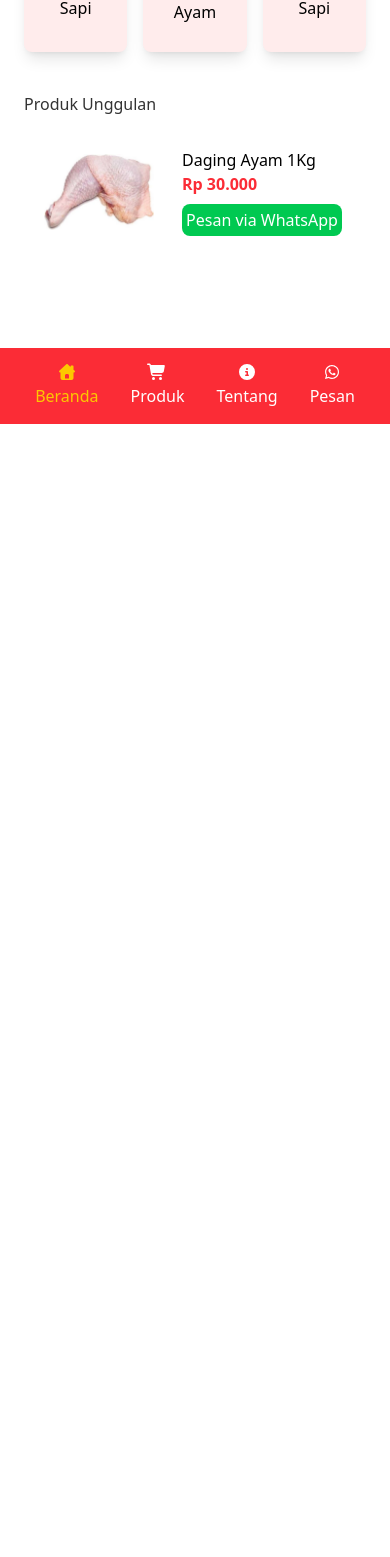
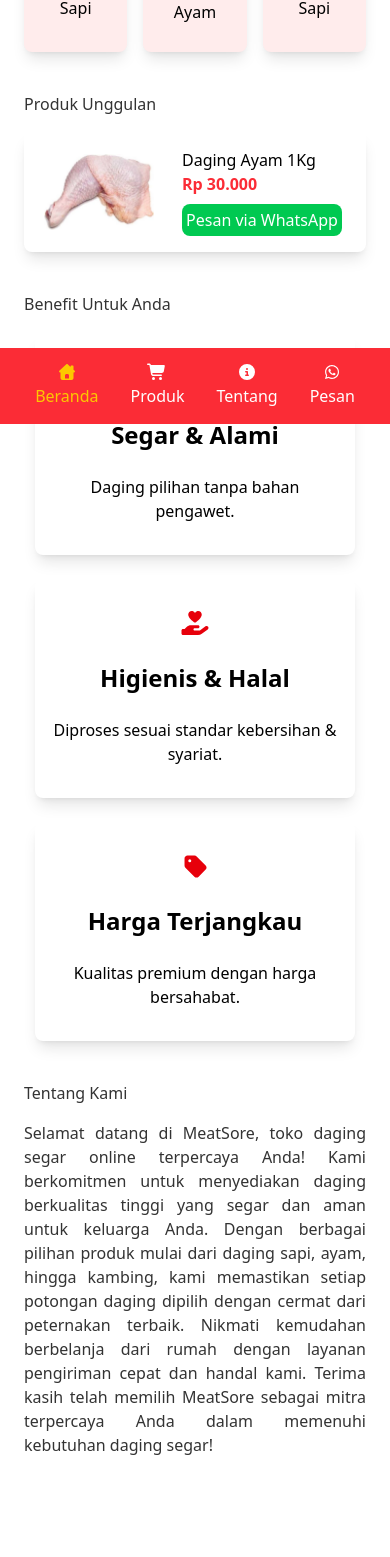
Before and after one commit to SandiSopian/meatstore-website, a Next.js app: page / in a window 390 px wide. Shown: the part 420-1977 px from the top of the page. Before the commit the page ends 844 px from the top, so only its background shows below. Built offline with nearby package versions, Linux system fonts and the light colour scheme.

Commit message:
add benefits components

```diff
--- a/app/page.tsx
+++ b/app/page.tsx
@@ -1,4 +1,7 @@
 import Image from "next/image";
+import CategoriesProducts from "../components/CategoriesProducts";
+import FeaturedProducts from "@/components/FeaturedProducts";
+import BenefitsSection from "@/components/BenefitsSection";
 
 export default function Home() {
   return (
@@ -13,68 +16,30 @@ export default function Home() {
         />
       </section>
 
-      <section>
-        <h2 className="mt-5">Kategori Daging Segar</h2>
-        <div className="grid grid-cols-3 md:grid-cols-4 gap-4 mt-4">
-          <div className="category-card p-4 h-40 bg-[#FFECEC] rounded-lg shadow-lg text-center">
-            <Image
-              src="/meat-rib.png"
-              alt="Daging Sapi"
-              width={100}
-              height={100}
-              className="mx-auto rounded-full"
-            />
-            <h3 className="mt-2 text-black">Daging Sapi</h3>
-          </div>
-
-          <div className="category-card p-4 h-40 bg-[#FFECEC] rounded-lg shadow-lg text-center">
-            <div className="bg-white rounded-full p-2 inline-block">
-              <Image
-                src="/chicken-meat.png"
-                alt="Daging Ayam"
-                width={100}
-                height={100}
-              />
-            </div>
-            <h3 className="mt-2 text-black">Daging Ayam</h3>
-          </div>
-
-          <div className="category-card p-4 h-40 bg-[#FFECEC] rounded-lg shadow-lg text-center">
-            <Image
-              src="/meat-rib.png"
-              alt="Daging Sapi"
-              width={100}
-              height={100}
-              className="mx-auto rouneded-full"
-            />
-            <h3 className="mt-2 text-black">Daging Sapi</h3>
-          </div>
-        </div>
+      <section id="categories-products">
+        <CategoriesProducts />
       </section>
 
-      <section>
-        <h2 className="mt-10">Produk Unggulan</h2>
-        <div className="flex flex-col ">
-          <div className="flex w-full items-center gap-6 dark:bg-[#FFF4F4] rounded-lg p-4 mt-4">
-            <div>
-              <Image
-                src="/chicken-meat.png"
-                alt="Daging Ayam"
-                width={110}
-                height={100}
-                className="rounded-lg m-1"
-              />
-            </div>
+      <section id="featured-products" className="mt-10">
+        <FeaturedProducts />
+      </section>
 
-            <div>
-              <h3 className="text-black">Daging Ayam 1Kg</h3>
-              <p className="text-red-500 font-bold">Rp 30.000</p>
-              <div className="bg-green-500 text-white text-center p-1 rounded-lg w-40 mt-2 cursor-pointer">
-                Pesan via WhatsApp
-              </div>
-            </div>
-          </div>
-        </div>
+      <section id="benefits-section" className="mt-10">
+        <BenefitsSection />
+      </section>
+
+      <section id="about-us" className="mt-10">
+        <h2>Tentang Kami</h2>
+        <p className="mt-4 text-justify">
+          Selamat datang di MeatSore, toko daging segar online terpercaya Anda!
+          Kami berkomitmen untuk menyediakan daging berkualitas tinggi yang
+          segar dan aman untuk keluarga Anda. Dengan berbagai pilihan produk
+          mulai dari daging sapi, ayam, hingga kambing, kami memastikan setiap
+          potongan daging dipilih dengan cermat dari peternakan terbaik. Nikmati
+          kemudahan berbelanja dari rumah dengan layanan pengiriman cepat dan
+          handal kami. Terima kasih telah memilih MeatSore sebagai mitra
+          terpercaya Anda dalam memenuhi kebutuhan daging segar!
+        </p>
       </section>
     </main>
   );
--- /dev/null
+++ b/components/BenefitsSection.tsx
@@ -0,0 +1,44 @@
+import React from "react";
+import { FontAwesomeIcon } from "@fortawesome/react-fontawesome";
+import {
+  faLeaf,
+  faHandHoldingHeart,
+  faTag,
+} from "@fortawesome/free-solid-svg-icons";
+
+const BenefitsSection = () => {
+  return (
+    <div>
+      <h2 className="my-5">Benefit Untuk Anda</h2>
+
+      <div className="mb-6 flex flex-col gap-6 bg-white text-black text-center max-w-xs mx-auto p-4 rounded-lg shadow-lg w-full">
+        <div className="mt-4">
+          <FontAwesomeIcon icon={faLeaf} className="text-2xl text-red-600" />
+        </div>
+        <h2 className="font-bold text-2xl">Segar & Alami</h2>
+        <p className="mb-4">Daging pilihan tanpa bahan pengawet.</p>
+      </div>
+
+      <div className="mb-6 flex flex-col gap-6 bg-white text-black text-center max-w-xs mx-auto p-4 rounded-lg shadow-lg w-full">
+        <div className="mt-4">
+          <FontAwesomeIcon
+            icon={faHandHoldingHeart}
+            className="text-2xl text-red-600"
+          />
+        </div>
+        <h2 className="font-bold text-2xl">Higienis & Halal</h2>
+        <p className="mb-4">Diproses sesuai standar kebersihan & syariat.</p>
+      </div>
+
+      <div className="mb-6 flex flex-col gap-6 bg-white text-black text-center max-w-xs mx-auto p-4 rounded-lg shadow-lg w-full">
+        <div className="mt-4">
+          <FontAwesomeIcon icon={faTag} className="text-2xl text-red-600" />
+        </div>
+        <h2 className="font-bold text-2xl">Harga Terjangkau</h2>
+        <p className="mb-4">Kualitas premium dengan harga bersahabat.</p>
+      </div>
+    </div>
+  );
+};
+
+export default BenefitsSection;
--- /dev/null
+++ b/components/CategoriesProducts.tsx
@@ -0,0 +1,47 @@
+import React from "react";
+import Image from "next/image";
+
+const CategoriesProducts = () => {
+  return (
+    <div>
+      <h2 className="mt-5">Kategori Daging Segar</h2>
+      <div className="grid grid-cols-3 md:grid-cols-4 gap-4 mt-4">
+        <div className="category-card p-4 h-40 bg-[#FFECEC] rounded-lg shadow-lg text-center">
+          <Image
+            src="/meat-rib.png"
+            alt="Daging Sapi"
+            width={100}
+            height={100}
+            className="mx-auto rounded-full"
+          />
+          <h3 className="mt-2 text-black">Daging Sapi</h3>
+        </div>
+
+        <div className="category-card p-4 h-40 bg-[#FFECEC] rounded-lg shadow-lg text-center">
+          <div className="bg-white rounded-full p-2 inline-block">
+            <Image
+              src="/chicken-meat.png"
+              alt="Daging Ayam"
+              width={100}
+              height={100}
+            />
+          </div>
+          <h3 className="mt-2 text-black">Daging Ayam</h3>
+        </div>
+
+        <div className="category-card p-4 h-40 bg-[#FFECEC] rounded-lg shadow-lg text-center">
+          <Image
+            src="/meat-rib.png"
+            alt="Daging Sapi"
+            width={100}
+            height={100}
+            className="mx-auto rouneded-full"
+          />
+          <h3 className="mt-2 text-black">Daging Sapi</h3>
+        </div>
+      </div>
+    </div>
+  );
+};
+
+export default CategoriesProducts;
--- /dev/null
+++ b/components/FeaturedProducts.tsx
@@ -0,0 +1,33 @@
+import React from "react";
+import Image from "next/image";
+
+const FeaturedProducts = () => {
+  return (
+    <div>
+      <h2 className="mt-10">Produk Unggulan</h2>
+      <div className="flex flex-col ">
+        <div className="flex w-full items-center gap-6 dark:bg-[#FFF4F4] rounded-lg shadow-lg p-4 mt-4">
+          <div>
+            <Image
+              src="/chicken-meat.png"
+              alt="Daging Ayam"
+              width={110}
+              height={100}
+              className="rounded-lg m-1"
+            />
+          </div>
+
+          <div>
+            <h3 className="text-black">Daging Ayam 1Kg</h3>
+            <p className="text-red-500 font-bold">Rp 30.000</p>
+            <div className="bg-green-500 text-white text-center p-1 rounded-lg w-40 mt-2 cursor-pointer">
+              Pesan via WhatsApp
+            </div>
+          </div>
+        </div>
+      </div>
+    </div>
+  );
+};
+
+export default FeaturedProducts;
--- /dev/null
+++ b/data/homepageData.js
@@ -0,0 +1,70 @@
+import CategoryImg1 from "@/assets/category1-beef.png";
+import CategoryImg2 from "@/assets/category-2.png";
+import CategoryImg3 from "@/assets/category-3.png";
+import CategoryImg4 from "@/assets/category-4.png";
+import ProductImg1 from "@/assets/product-1.png";
+import ProductImg2 from "@/assets/product-2.png";
+import ProductImg3 from "@/assets/product-3.png";
+import ProductImg4 from "@/assets/product-4.png";
+
+// Hero section data
+export const heroData = {
+  title: "Daging Segar Pilihan Keluarga",
+  description:
+    "Dapatkan daging segar berkualitas tinggi langsung dari peternak terpercaya. Pilihan terbaik untuk hidangan lezat Anda.",
+  img: "/heroBg.png",
+};
+
+// Categories data
+export const homepageData = {
+  categories: [
+    {
+      id: 1,
+      title: "Daging Sapi",
+      img: CategoryImg1,
+    },
+    {
+      id: 2,
+      title: "Daging Ayam",
+      img: CategoryImg2,
+    },
+    {
+      id: 3,
+      title: "Daging Kambing",
+      img: CategoryImg3,
+    },
+    {
+      id: 4,
+      title: "Seafood",
+      img: CategoryImg4,
+    },
+  ],
+};
+
+// Featured products data
+export const featuredProducts = [
+  {
+    id: 1,
+    name: "Daging Sapi Premium 1Kg",
+    price: 120000,
+    img: ProductImg1,
+  },
+  {
+    id: 2,
+    name: "Daging Ayam Organik 1Kg",
+    price: 30000,
+    img: ProductImg2,
+  },
+  {
+    id: 3,
+    name: "Daging Kambing Muda 1Kg",
+    price: 150000,
+    img: ProductImg3,
+  },
+  {
+    id: 4,
+    name: "Ikan Salmon Segar 500g",
+    price: 80000,
+    img: ProductImg4,
+  },
+];
```
Also changed, not shown: public/category1-beef.jpg (added), public/category2-chicken.png (added).
